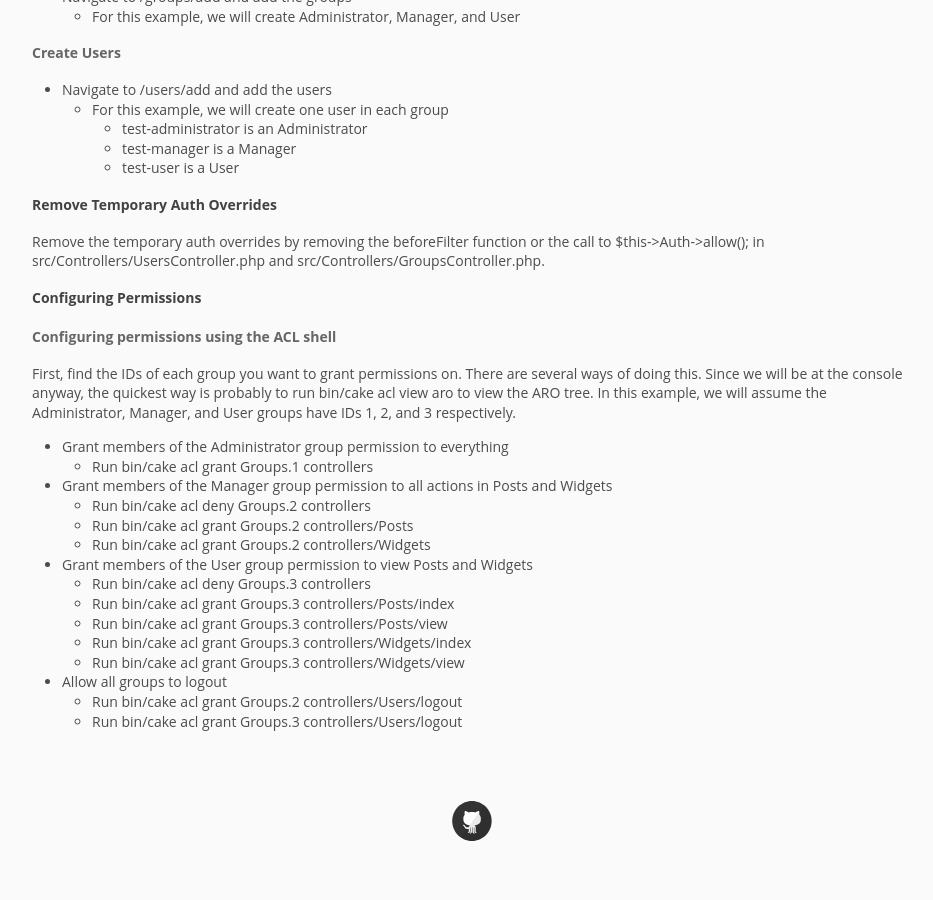
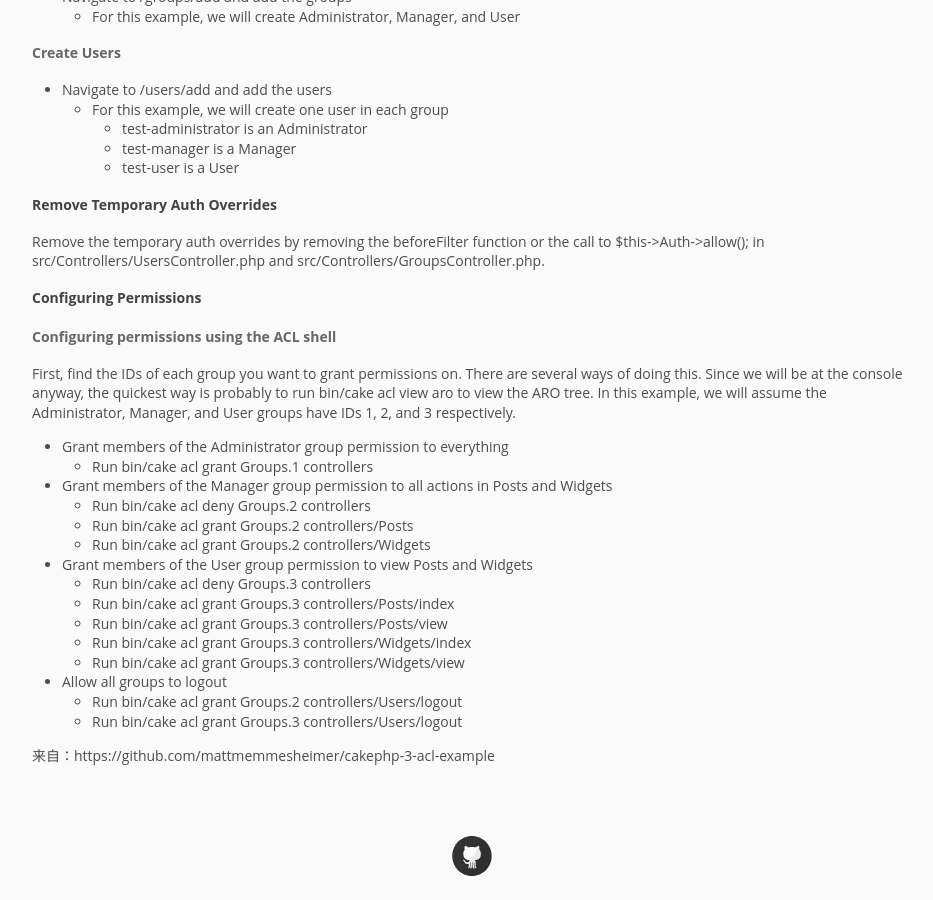
Before and after one commit to pingmalu/pingmalu.github.io, a Jekyll site: the page built from _posts/2016-05-06-CakePHP-2.x笔记.md, in a window 1280 px wide and 900 px high, scrolled down 13260 px. Shown: the whole window, without its empty margins (168-1101 px from the left). Built offline with Jekyll 4.4.1, drawn with Linux system fonts in a browser that asks for light colours; nearby versions of some CDN libraries; before the commit the page ends 14126 px from its top, so only the background shows below that.

Commit message:
'update'

```diff
--- a/_posts/2016-05-06-CakePHP-2.x笔记.md
+++ b/_posts/2016-05-06-CakePHP-2.x笔记.md
@@ -681,3 +681,6 @@ First, find the IDs of each group you want to grant permissions on.  There are s
 - Allow all groups to logout
   - Run `bin/cake acl grant Groups.2 controllers/Users/logout`
   - Run `bin/cake acl grant Groups.3 controllers/Users/logout`
+
+
+来自：https://github.com/mattmemmesheimer/cakephp-3-acl-example
```
